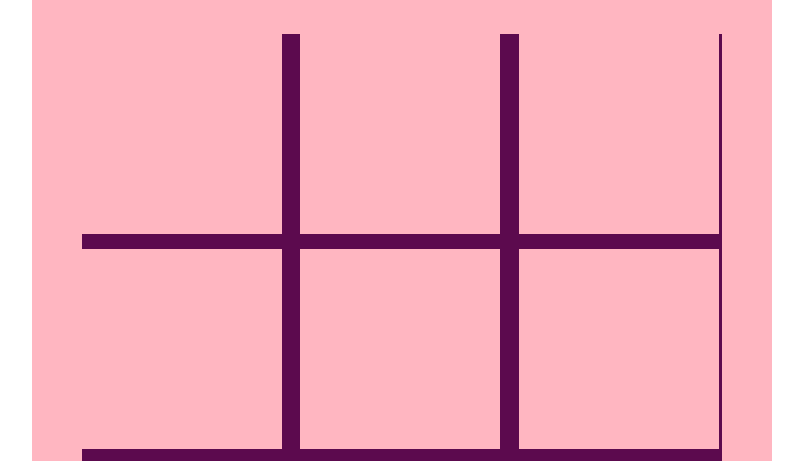
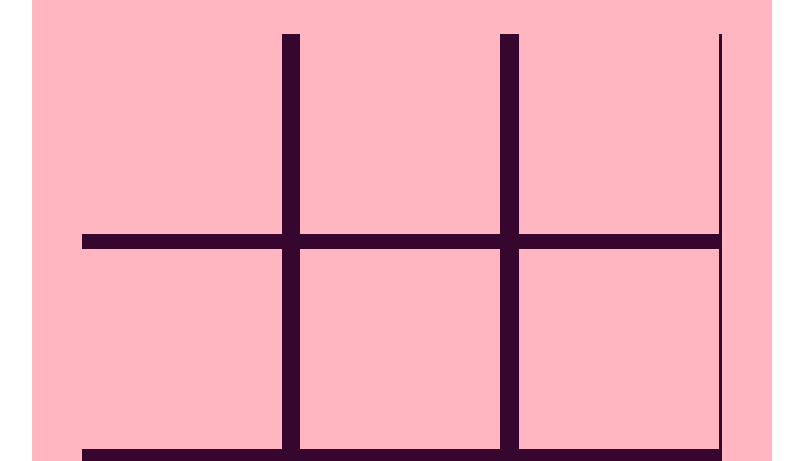
Before and after one commit to silkie261001/TicTacToe, a plain HTML site: page index.html in a window 1280 px wide. Shown: the part 309-770 px from the top of the page, without its empty margins (238-1041 px from the left). Drawn offline with Linux system fonts and the light colour scheme.

Commit message:
Update style.css

```diff
--- a/style.css
+++ b/style.css
@@ -48,7 +48,7 @@
   }
 
   .game-grid {
-    background: #5c0a4e;
+    background: #36062e;
     display: grid;
     grid-template-columns: repeat(3, 1fr);
     grid-template-rows: repeat(3, 1fr);
```
